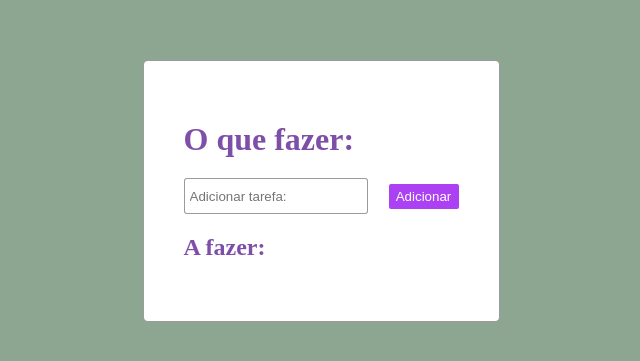
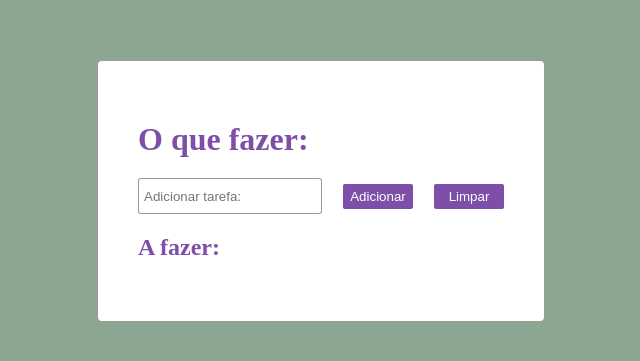
Before and after one commit to TavinHenrique/html, a plain HTML site: page rotinas/index.html in a window 1280 px wide. Shown: the part 209-570 px from the top of the page, without its empty margins (319-959 px from the left). Drawn offline with Linux system fonts and the light colour scheme.

Commit message:
mudança no trabalho "rotina"

```diff
--- a/rotinas/index.html
+++ b/rotinas/index.html
@@ -13,6 +13,7 @@
             <input type="text" placeholder="Adicionar tarefa:"
             id="input">
             <button onclick="adicionarItem()">Adicionar</button>
+            <button onclick="limpar()">Limpar</button>
         </div>
         <div class="lista">
             <h2>A fazer:</h2>
--- a/rotinas/script.js
+++ b/rotinas/script.js
@@ -19,3 +19,11 @@ function adicionarItem(){
         alert('Campo vazio, digite aluma coisa');
     }
 }
+function limpar(){
+    var lista=document.querySelector('#lista');
+    lista.innerHTML=""
+
+    if(lista){
+        alert('Nao tem nada na lsita')
+    }
+}
--- a/rotinas/style.css
+++ b/rotinas/style.css
@@ -14,19 +14,19 @@ body{
 .geral{
     display: flex;
     flex-direction: column;
-    background-color: white;
+    background-color: #ffffff;
     border: 1px solid #4e4d4d8f;
     border-radius: 5px;
     padding: 40px;
 
 }
 h1,h2{
-    color: rgb(125, 79, 168);
+    color: #7d4fa8;
     margin-top: 20px;
     margin-bottom: 20px;
 }
 button{
-    background-color: #ac41f3;
+    background-color: #7d4fa8;
     color: #ffffff;
     cursor: pointer;
     width:70px;
@@ -43,5 +43,5 @@ input{
     height: 36px;
     border-radius: 3px;
     outline: none;
-    color: rgb(29, 29, 29);
+    color: #1d1d1d;
 }
```
